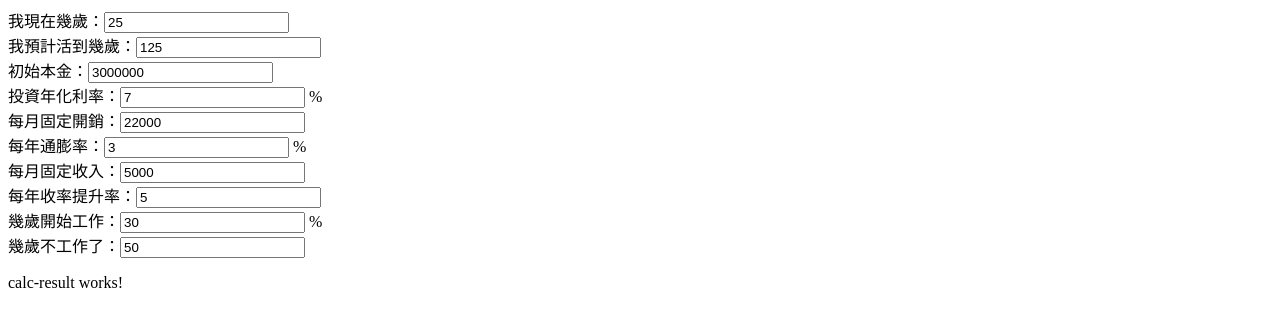
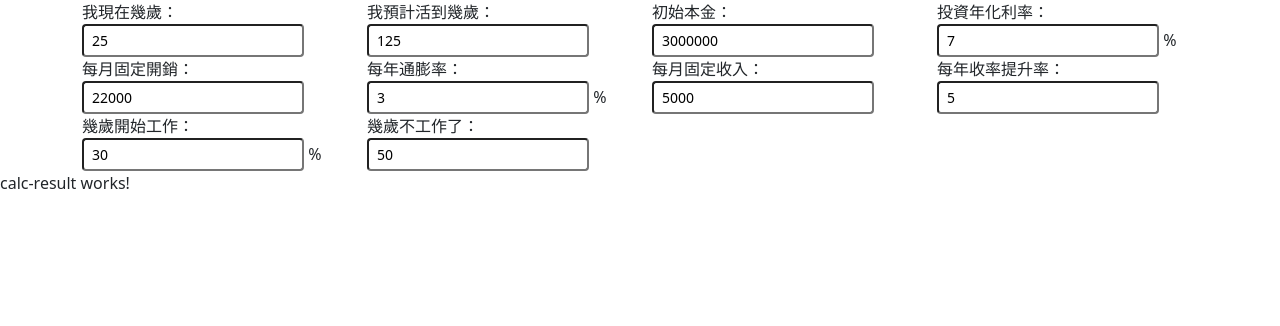
Before and after one commit to gjlmotea/thu_today, an Angular app: page / in a window 1280 px wide. Shown: the top 326 px of the page. Built offline with nearby package versions, Linux system fonts and the light colour scheme.

Commit message:
add bootstrap form class

```diff
--- a/angular.json
+++ b/angular.json
@@ -23,6 +23,7 @@
               "src/assets"
             ],
             "styles": [
+              "node_modules/bootstrap/dist/css/bootstrap.css",
               "src/styles.css"
             ],
             "scripts": []
--- a/package.json
+++ b/package.json
@@ -18,6 +18,9 @@
     "@angular/platform-browser": "^14.0.0",
     "@angular/platform-browser-dynamic": "^14.0.0",
     "@angular/router": "^14.0.0",
+    "@ng-bootstrap/ng-bootstrap": "^13.1.0",
+    "@popperjs/core": "^2.10.2",
+    "bootstrap": "^5.2.0",
     "rxjs": "~7.5.0",
     "tslib": "^2.3.0",
     "zone.js": "~0.11.4"
@@ -26,6 +29,7 @@
     "@angular-devkit/build-angular": "^14.0.5",
     "@angular/cli": "~14.0.5",
     "@angular/compiler-cli": "^14.0.0",
+    "@angular/localize": "^14.0.0",
     "@types/jasmine": "~4.0.0",
     "jasmine-core": "~4.1.0",
     "karma": "~6.3.0",
--- a/src/app/app.module.ts
+++ b/src/app/app.module.ts
@@ -4,6 +4,7 @@ import { AppComponent } from './app.component';
 import { UserInputComponent } from './user-input/user-input.component';
 import { CalcResultComponent } from './calc-result/calc-result.component';
 import { ReactiveFormsModule } from '@angular/forms';
+import { NgbModule } from '@ng-bootstrap/ng-bootstrap';
 
 @NgModule({
   declarations: [
@@ -14,6 +15,7 @@ import { ReactiveFormsModule } from '@angular/forms';
   imports: [
     BrowserModule,
     ReactiveFormsModule,
+    NgbModule,
   ],
   providers: [],
   bootstrap: [AppComponent]
--- a/src/app/user-input/user-input.component.html
+++ b/src/app/user-input/user-input.component.html
@@ -1,12 +1,16 @@
-<form [formGroup]="myForm" (change)="formChanged()">
-  <div>我現在幾歲：<input type="number" formControlName="age"></div>
-  <div>我預計活到幾歲：<input type="number" formControlName="ageLimit"></div>
-  <div>初始本金：<input type="number" formControlName="moneyNow"></div>
-  <div>投資年化利率：<input type="number" formControlName="moneyRate"> %</div>
-  <div>每月固定開銷：<input type="number" formControlName="spendAmount"></div>
-  <div>每年通膨率：<input type="number" formControlName="spendRate"> %</div>
-  <div>每月固定收入：<input type="number" formControlName="incomeAmount"></div>
-  <div>每年收率提升率：<input type="number" formControlName="incomeRate"></div>
-  <div>幾歲開始工作：<input type="number" formControlName="ageWorkStart"> %</div>
-  <div>幾歲不工作了：<input type="number" formControlName="ageWorkEnd"></div>
-</form>
+<div class="container">
+  <form [formGroup]="myForm" (change)="formChanged()" class="btn-group">
+    <div class="row row-cols-sm-2 row-cols-md-3 row-cols-lg-4">
+        <label class=" col">我現在幾歲：<input type="number" class="form-control-sm" formControlName="age"></label>
+        <label class=" col">我預計活到幾歲：<input type="number" class="form-control-sm" formControlName="ageLimit"></label>
+        <label class=" col">初始本金：<input type="number" class="form-control-sm" formControlName="moneyNow"></label>
+        <label class=" col">投資年化利率：<input type="number" class="form-control-sm" formControlName="moneyRate"> %</label>
+        <label class=" col">每月固定開銷：<input type="number" class="form-control-sm" formControlName="spendAmount"></label>
+        <label class=" col">每年通膨率：<input type="number" class="form-control-sm" formControlName="spendRate"> %</label>
+        <label class=" col">每月固定收入：<input type="number" class="form-control-sm" formControlName="incomeAmount"></label>
+        <label class=" col">每年收率提升率：<input type="number" class="form-control-sm" formControlName="incomeRate"></label>
+        <label class=" col">幾歲開始工作：<input type="number" class="form-control-sm" formControlName="ageWorkStart"> %</label>
+        <label class=" col">幾歲不工作了：<input type="number" class="form-control-sm" formControlName="ageWorkEnd"></label>
+    </div>
+  </form>
+</div>
--- a/src/polyfills.ts
+++ b/src/polyfills.ts
@@ -1,3 +1,7 @@
+/***************************************************************************************************
+ * Load `$localize` onto the global scope - used if i18n tags appear in Angular templates.
+ */
+import '@angular/localize/init';
 /**
  * This file includes polyfills needed by Angular and is loaded before the app.
  * You can add your own extra polyfills to this file.
```
Also changed, not shown: 1 other file (tests, documents, lock files or other folders).
